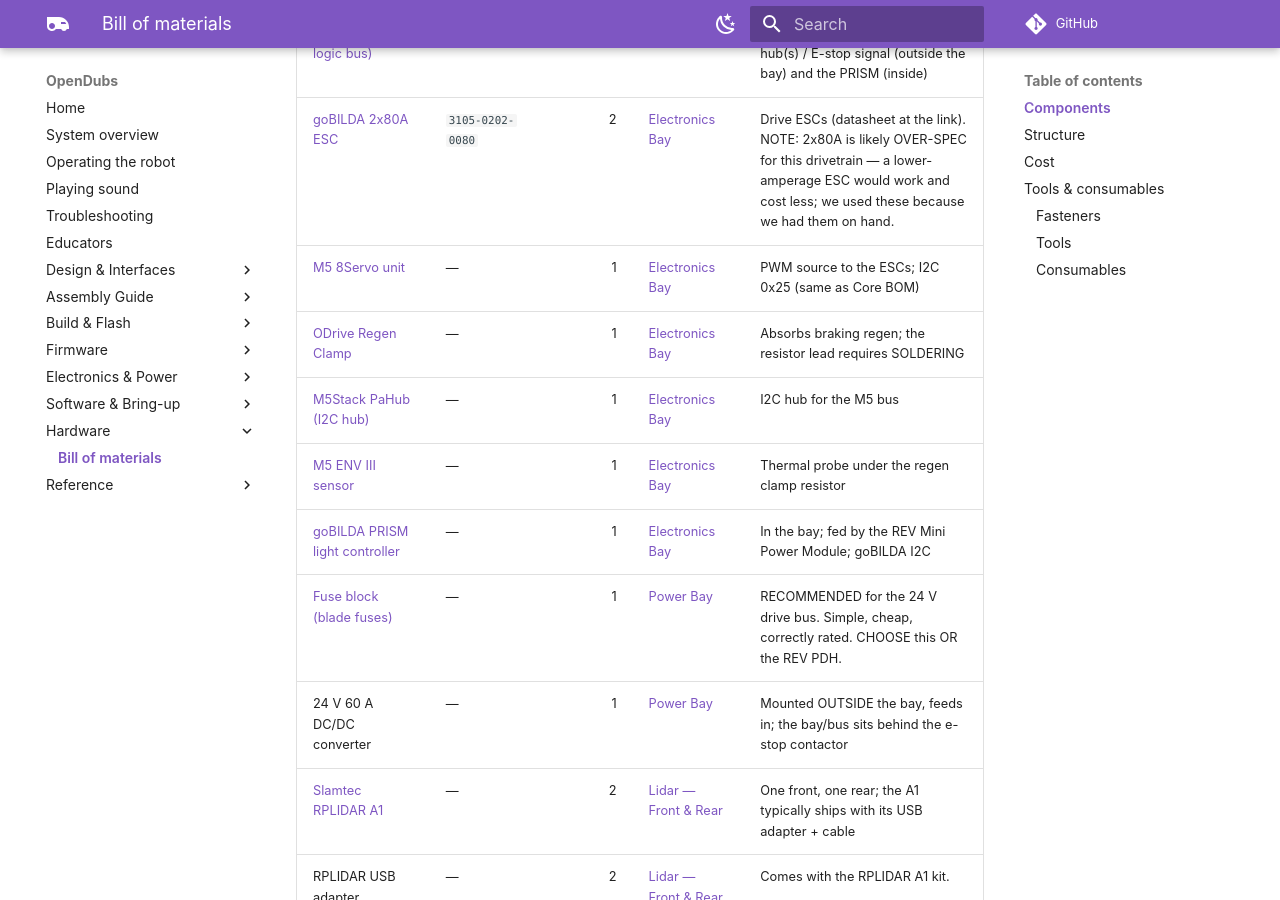
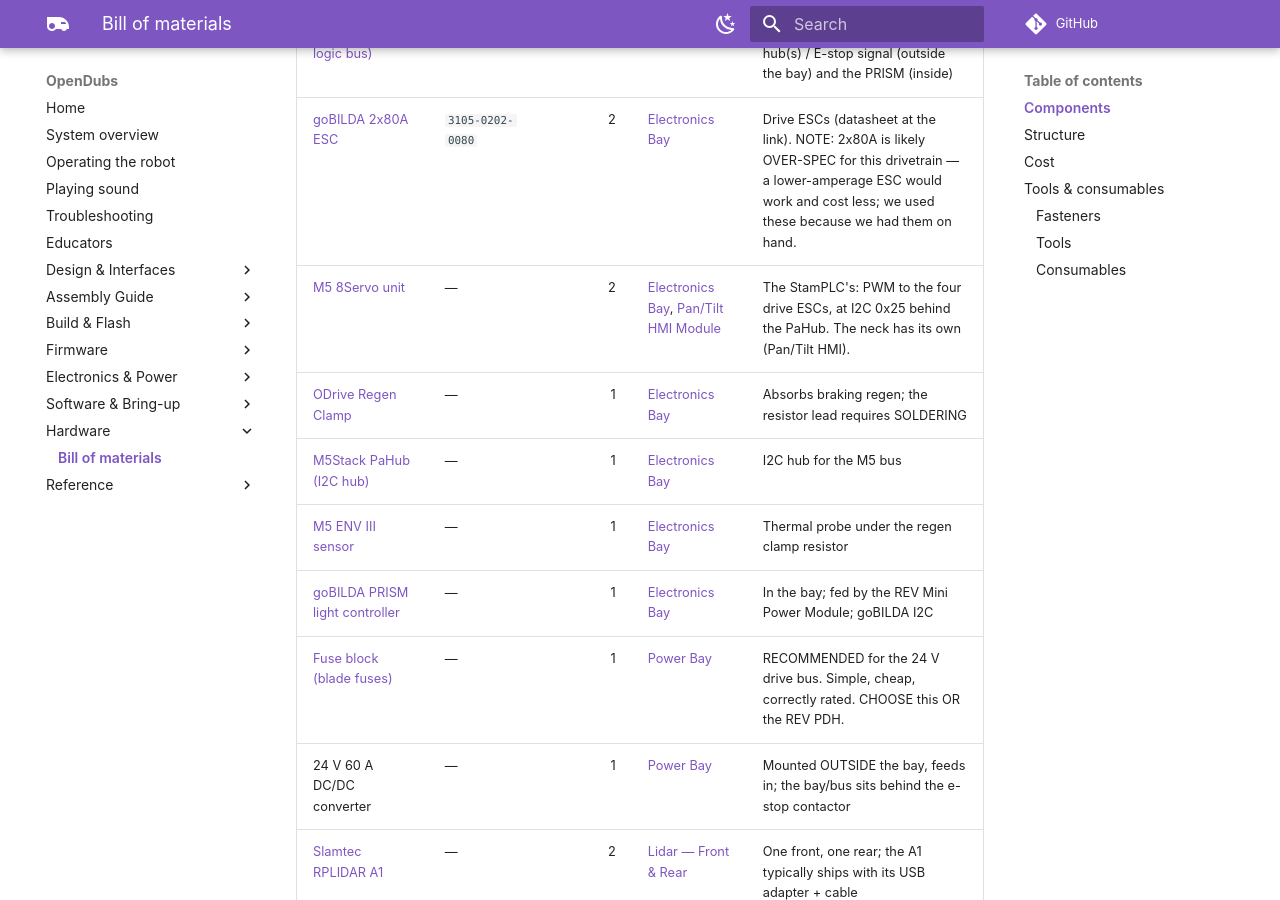
Before and after one commit to UW-Allen-School-Robotics/opendubs, an MkDocs documentation site: the page built from docs/hardware-bom.md, in a window 1280 px wide and 900 px high, scrolled down 2166 px. Built offline with MkDocs 1.6.1 and Material for MkDocs 9.7.7, drawn with Linux system fonts in a browser that asks for light colours; comment, search, counter and statistics services are not loaded; some of the changed text lies outside the part shown.

Commit message:
docs: the neck has its own 8Servo
The robot has two M5 8Servo units: the StamPLC's in the electronics bay, which
drives the wheel ESCs, and the neck's, at I2C 0x25 on the M5Dial neck
controller's Port A, driving tilt (channel 0) and pan (channel 1). The pan/tilt
page's architecture now shows the M5Dial and its 8Servo; the electronics bay
points to it; parts.csv lists both units.

Co-Authored-By: Claude Opus 5.5 <noreply@anthropic.com>

```diff
--- a/docs/hardware-bom.md
+++ b/docs/hardware-bom.md
@@ -36,7 +36,7 @@ part used in two places is listed once, with the quantities added.
 | [4-Bar Odometry Pack — Pinpoint computer + 2 dead-wheel pods](https://www.servocity.com/4-bar-odometry-pack-2-pods-1-pinpoint-computer/) | `3203-3110-0002` | 1 | [Pinpoint Odometry](build/pinpoint.md) | Pinpoint (IMU + odometry) + 2 pods; I2C at 3.3 V — the step-down lives in the electronics bay, NOT this module. Same pack on the Core BOM. |
 | [REV Mini Power Module (24 V logic bus)](https://www.revrobotics.com/rev-11-1956/) | `REV-11-1956` | 1 | [Electronics Bay](build/electronics-bay.md) | 6 fused branch circuits — feeds Thor / StamPLC / router / USB hub(s) / E-stop signal (outside the bay) and the PRISM (inside) |
 | [goBILDA 2x80A ESC](https://www.servocity.com/content/user_manuals/3105-0202-0080_data-sheet.pdf) | `3105-0202-0080` | 2 | [Electronics Bay](build/electronics-bay.md) | Drive ESCs (datasheet at the link). NOTE: 2x80A is likely OVER-SPEC for this drivetrain — a lower-amperage ESC would work and cost less; we used these because we had them on hand. |
-| [M5 8Servo unit](https://docs.m5stack.com/en/unit/8Servos%20Unit) | — | 1 | [Electronics Bay](build/electronics-bay.md) | PWM source to the ESCs; I2C 0x25 (same as Core BOM) |
+| [M5 8Servo unit](https://docs.m5stack.com/en/unit/8Servos%20Unit) | — | 2 | [Electronics Bay](build/electronics-bay.md), [Pan/Tilt HMI Module](build/pan-tilt-hmi.md) | The StamPLC's: PWM to the four drive ESCs, at I2C 0x25 behind the PaHub. The neck has its own (Pan/Tilt HMI). |
 | [ODrive Regen Clamp](https://shop.odriverobotics.com/products/odrive-regeneration-clamp) | — | 1 | [Electronics Bay](build/electronics-bay.md) | Absorbs braking regen; the resistor lead requires SOLDERING |
 | [M5Stack PaHub (I2C hub)](https://docs.m5stack.com/en/unit/pahub) | — | 1 | [Electronics Bay](build/electronics-bay.md) | I2C hub for the M5 bus |
 | [M5 ENV III sensor](https://docs.m5stack.com/en/unit/env-iii) | — | 1 | [Electronics Bay](build/electronics-bay.md) | Thermal probe under the regen clamp resistor |
@@ -141,7 +141,7 @@ Prices read 2026-10-09, in US dollars, before tax and shipping. Each line is pri
 | Riv-nut tool (manual) | 1 | $43.99 | $43.99 | [amazon.com](https://www.amazon.com/dp/B0CBKFV533), 2026-10-09 |
 | REV Mini Power Module (24 V logic bus) | 1 | $38.00 | $38.00 | [revrobotics.com](https://www.revrobotics.com/rev-11-1956/), 2026-10-09 |
 | goBILDA 2x80A ESC | 2 | $159.99 | $319.98 | [servocity.com](https://www.servocity.com/2x80a-motor-controller/), 2026-10-09 |
-| M5 8Servo unit | 1 | $6.95 | $6.95 | [shop.m5stack.com](https://shop.m5stack.com/products/8-channel-servo-driver-unit-stm32f030), 2026-10-09 |
+| M5 8Servo unit | 2 | $6.95 | $13.90 | [shop.m5stack.com](https://shop.m5stack.com/products/8-channel-servo-driver-unit-stm32f030), 2026-10-09 |
 | ODrive Regen Clamp | 1 | $89.00 | $89.00 | [shop.odriverobotics.com](https://shop.odriverobotics.com/products/odrive-regeneration-clamp), 2026-10-09 |
 | M5Stack PaHub (I2C hub) | 1 | $5.95 | $5.95 | [shop.m5stack.com](https://shop.m5stack.com/products/i2c-hub-1-to-6-expansion-unit-v2-1-with-dip-switch-pca9548a), 2026-10-09 |
 | M5 ENV III sensor | 1 | $6.95 | $6.95 | [shop.m5stack.com](https://shop.m5stack.com/products/env-iii-unit-with-temperature-humidity-air-pressure-sensor-sht30-qmp6988), 2026-10-09 |
```
Also changed, not shown: other parts of docs/hardware-bom.md (+2 -2 lines), 3 other files.
